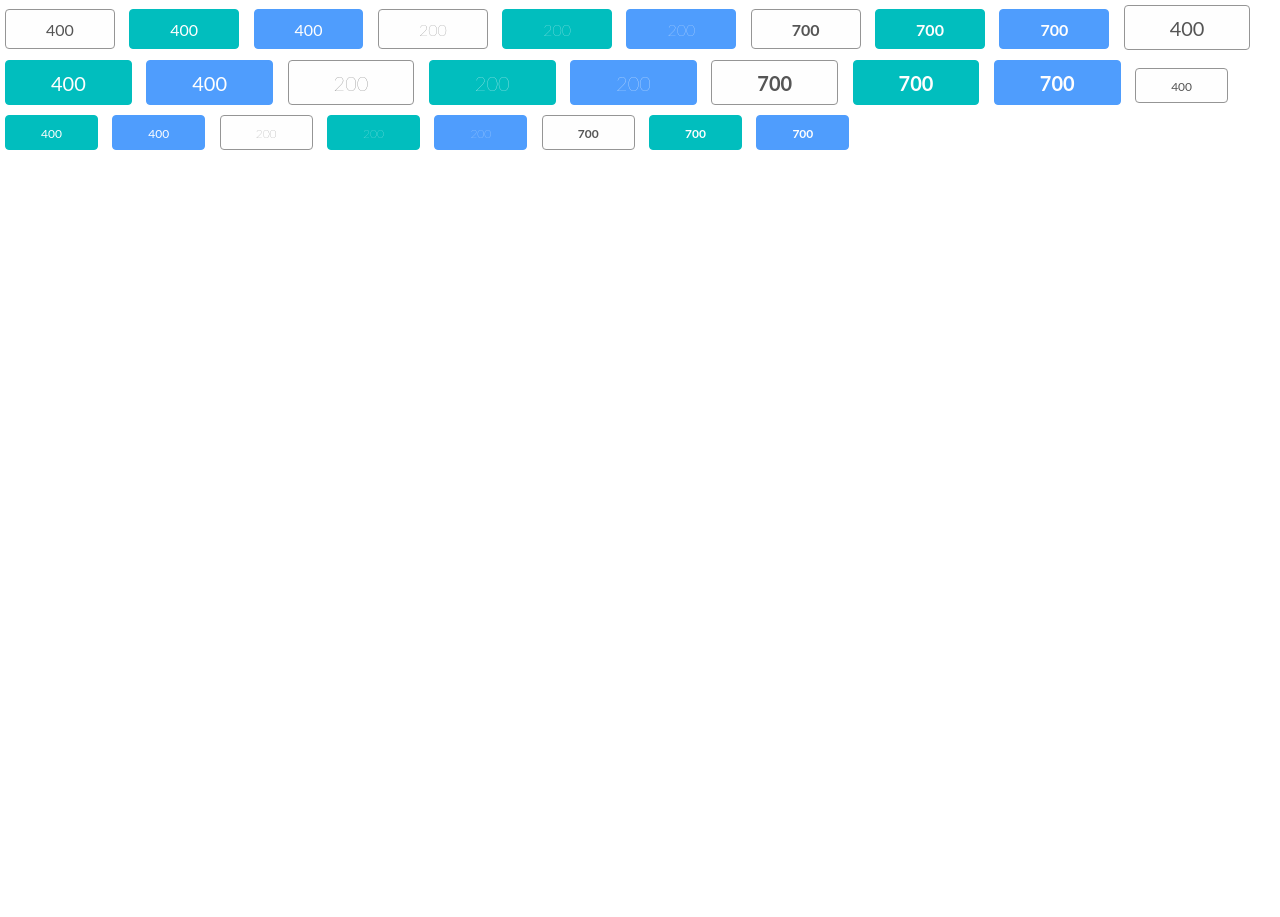
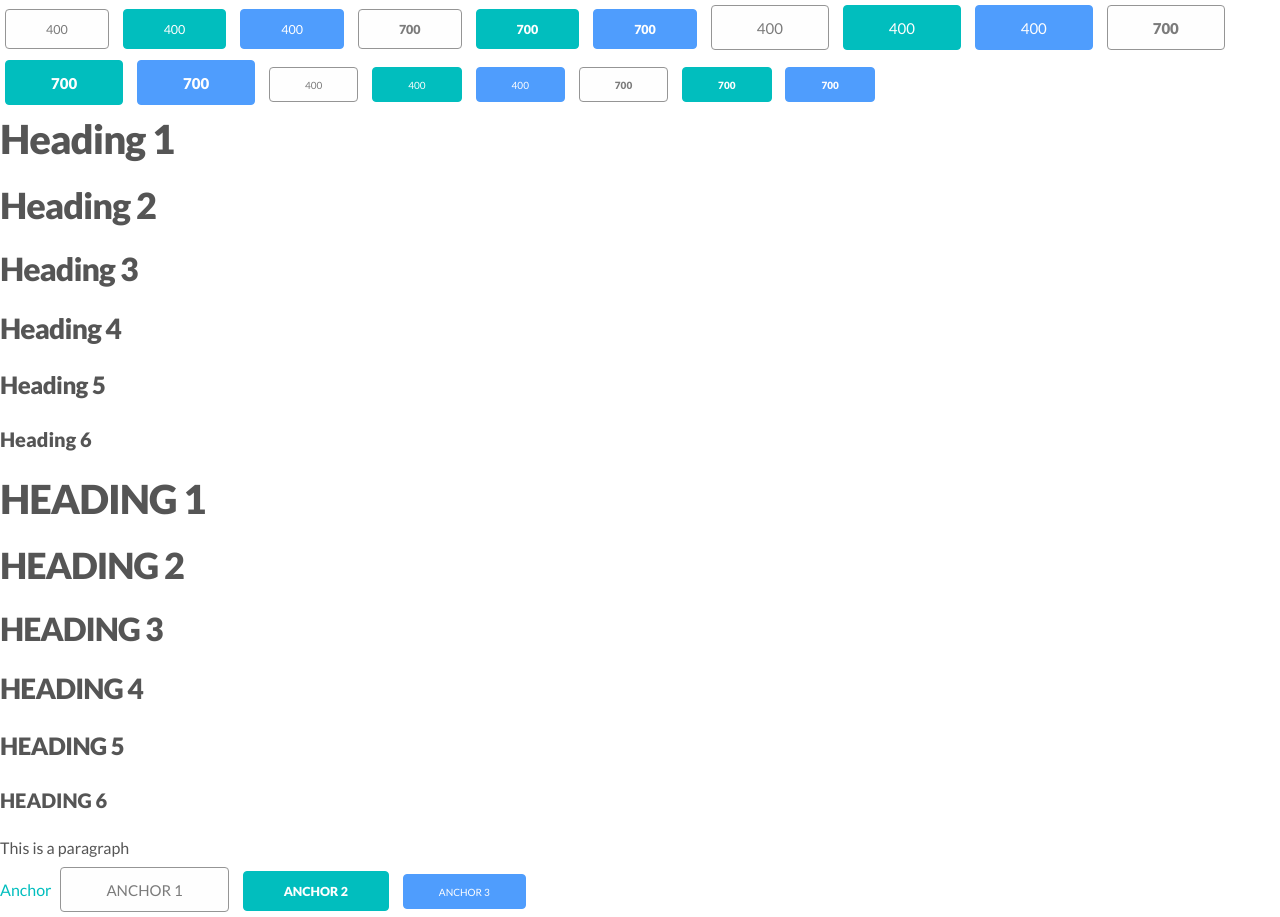
Before and after one commit to jagonzalr/StyleKit, a website: page index.html in a window 1280 px wide. Before the commit the page ends 800 px from the top, so only its background shows below. Drawn offline with Linux system fonts and the light colour scheme; files that its build step writes are made by us from their sources.

Commit message:
typography

```diff
--- a/index.html
+++ b/index.html
@@ -15,29 +15,37 @@
     <button class="sk-button">400</button>
     <button class="sk-button primary">400</button>
     <button class="sk-button secondary">400</button>
-    <button class="sk-button sk-button-thin">200</button>
-    <button class="sk-button sk-button-thin primary">200</button>
-    <button class="sk-button sk-button-thin secondary">200</button>
     <button class="sk-button sk-button-bold">700</button>
     <button class="sk-button sk-button-bold primary">700</button>
     <button class="sk-button sk-button-bold secondary">700</button>
     <button class="sk-button sk-button-large">400</button>
     <button class="sk-button sk-button-large primary">400</button>
     <button class="sk-button sk-button-large secondary">400</button>
-    <button class="sk-button sk-button-thin sk-button-large">200</button>
-    <button class="sk-button sk-button-thin sk-button-large primary">200</button>
-    <button class="sk-button sk-button-thin sk-button-large secondary">200</button>
     <button class="sk-button sk-button-bold sk-button-large">700</button>
     <button class="sk-button sk-button-bold sk-button-large primary">700</button>
     <button class="sk-button sk-button-bold sk-button-large secondary">700</button>
     <button class="sk-button sk-button-small">400</button>
     <button class="sk-button sk-button-small primary">400</button>
     <button class="sk-button sk-button-small secondary">400</button>
-    <button class="sk-button sk-button-thin sk-button-small">200</button>
-    <button class="sk-button sk-button-thin sk-button-small primary">200</button>
-    <button class="sk-button sk-button-thin sk-button-small secondary">200</button>
     <button class="sk-button sk-button-bold sk-button-small">700</button>
     <button class="sk-button sk-button-bold sk-button-small primary">700</button>
     <button class="sk-button sk-button-bold sk-button-small secondary">700</button>
+    <h1>Heading 1</h1>
+    <h2>Heading 2</h2>
+    <h3>Heading 3</h3>
+    <h4>Heading 4</h4>
+    <h5>Heading 5</h5>
+    <h6>Heading 6</h6>
+    <h1 class="sk-uppercase">Heading 1</h1>
+    <h2 class="sk-uppercase">Heading 2</h2>
+    <h3 class="sk-uppercase">Heading 3</h3>
+    <h4 class="sk-uppercase">Heading 4</h4>
+    <h5 class="sk-uppercase">Heading 5</h5>
+    <h6 class="sk-uppercase">Heading 6</h6>
+    <p>This is a paragraph</p>
+    <a href="#">Anchor</a>
+    <a href="#" class="sk-button sk-button-large">Anchor 1</a>
+    <a href="#" class="sk-button sk-button-bold primary">Anchor 2</a>
+    <a href="#" class="sk-button sk-button-small secondary">Anchor 3</a>
   </body>
 </html>
--- a/sass/_button.scss
+++ b/sass/_button.scss
@@ -4,13 +4,12 @@
   border: 1px solid lighten($text-color, 25%);
   border-radius: 4px;
   box-sizing: border-box;
-  color: $text-color;
+  color: lighten($text-color, 15%);
   cursor: pointer;
   display: inline-block;
-  font-family: $primary-font-family, Helvetica, sans-serif;
-  font-size: 1em;
+  font-size: 1.25rem;
   font-weight: 400;
-  height: 40px;;
+  height: 40px;
   letter-spacing: 0;
   line-height: 40px;
   margin: 5px;
@@ -25,32 +24,39 @@
   -o-transition: all 300ms ease-out 0s;
   transition: all 300ms ease-out 0s;
 
+  &:hover {
+    border: 1px solid $text-color;
+    color: $text-color;
+
+    -webkit-transition: all 300ms ease-out 0s;
+    -moz-transition: all 300ms ease-out 0s;
+    -o-transition: all 300ms ease-out 0s;
+    transition: all 300ms ease-out 0s;
+  }
+
   &.sk-button-large {
-    font-size: 1.25em;
+    font-size: 1.5rem;
     height: 45px;;
     line-height: 45px;
     padding: 0 45px;
   }
 
   &.sk-button-small {
-    font-size: 0.75em;
+    font-size: 1rem;
     height: 35px;;
     line-height: 35px;
     padding: 0 35px;
   }
 
-  &.sk-button-thin {
-    font-weight: 200;
-  }
+  &.sk-button-bold { font-weight: 900; }
 
-  &.sk-button-bold {
-    font-weight: 700;
+  &.primary, &.secondary {
+    color: $white-color;
   }
 
   &.primary {
     background-color: $primary-color;
     border: 1px solid $primary-color;
-    color: $white-color;
 
     -webkit-transition: all 300ms ease-out 0s;
     -moz-transition: all 300ms ease-out 0s;
@@ -71,7 +77,6 @@
   &.secondary {
     background-color: $secondary-color;
     border: 1px solid $secondary-color;
-    color: $white-color;
 
     -webkit-transition: all 300ms ease-out 0s;
     -moz-transition: all 300ms ease-out 0s;
@@ -88,13 +93,4 @@
       transition: all 300ms ease-out 0s;
     }
   }
-
-  &:hover {
-    border: 1px solid $text-color;
-
-    -webkit-transition: all 300ms ease-out 0s;
-    -moz-transition: all 300ms ease-out 0s;
-    -o-transition: all 300ms ease-out 0s;
-    transition: all 300ms ease-out 0s;
-  }
 }
--- /dev/null
+++ b/sass/_typography.scss
@@ -0,0 +1,44 @@
+
+html {
+  font-size: 62.5%;
+}
+
+body {
+  font-size: 2em;
+  line-height: 1.5;
+  font-weight: 400;
+  font-family: $primary-font-family, Helvetica, Arial, sans-serif;
+  color: $text-color;
+}
+
+h1, h2, h3, h4, h5, h6 {
+  margin-top: 0.5rem;
+  margin-bottom: 2rem;
+}
+
+h1 { font-size: 4.0rem; line-height: 1.2;  letter-spacing: -.1rem; }
+h2 { font-size: 3.6rem; line-height: 1.25; letter-spacing: -.1rem; }
+h3 { font-size: 3.2rem; line-height: 1.3;  letter-spacing: -.1rem; }
+h4 { font-size: 2.8rem; line-height: 1.35; letter-spacing: -.08rem; }
+h5 { font-size: 2.4rem; line-height: 1.5;  letter-spacing: -.05rem; }
+h6 { font-size: 2.0rem; line-height: 1.6;  letter-spacing: 0; }
+
+p, span, a {
+  margin-top: 0.25rem;
+  margin-bottom: 0.25rem;
+  font-size: 1.6rem;
+}
+
+a {
+  text-decoration: none;
+  color: $primary-color;
+
+  -webkit-transition: all 300ms ease-out 0s;
+  -moz-transition: all 300ms ease-out 0s;
+  -o-transition: all 300ms ease-out 0s;
+  transition: all 300ms ease-out 0s;
+
+  &:hover {
+    color: $secondary-color;
+  }
+}
--- /dev/null
+++ b/sass/_utilities.scss
@@ -0,0 +1,9 @@
+
+.sk-uppercase { text-transform: uppercase; }
+.sk-lowercase { text-transform: lowercase; }
+
+.sk-subtitle {
+  color: lighten($text-color, 15%);
+  margin-top: 0;
+  margin-bottom: 1.25rem;
+}
--- a/sass/main.scss
+++ b/sass/main.scss
@@ -1,9 +1,11 @@
 
 @charset "UTF-8";
 
-@import url(https://fonts.googleapis.com/css?family=Open+Sans:400,700);
+@import url(https://fonts.googleapis.com/css?family=Lato:400,900);
 
 @import "normalize";
 @import "colors";
 @import "fonts";
+@import "utilities";
+@import "typography";
 @import "button";
```
Also changed, not shown: css/main.css.
